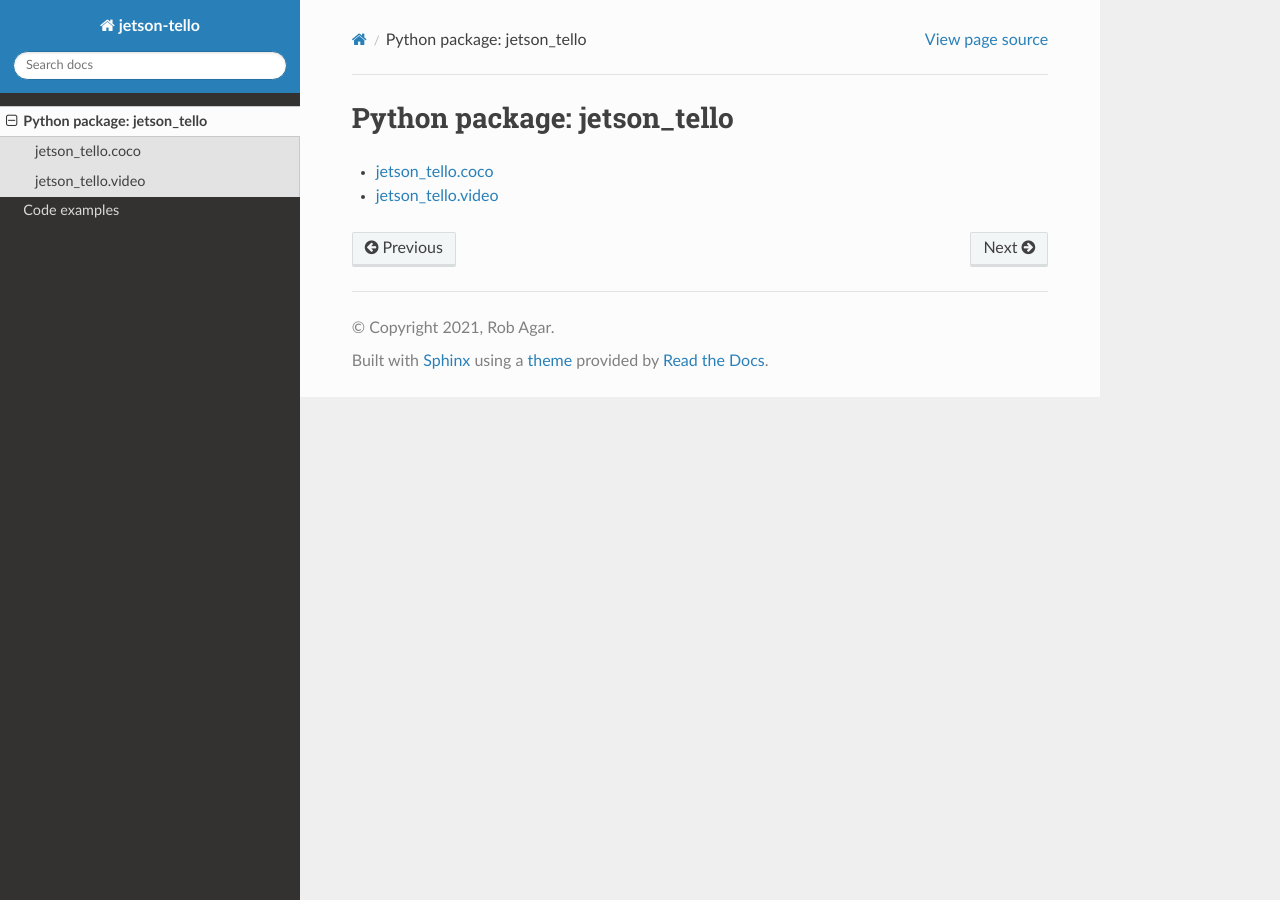
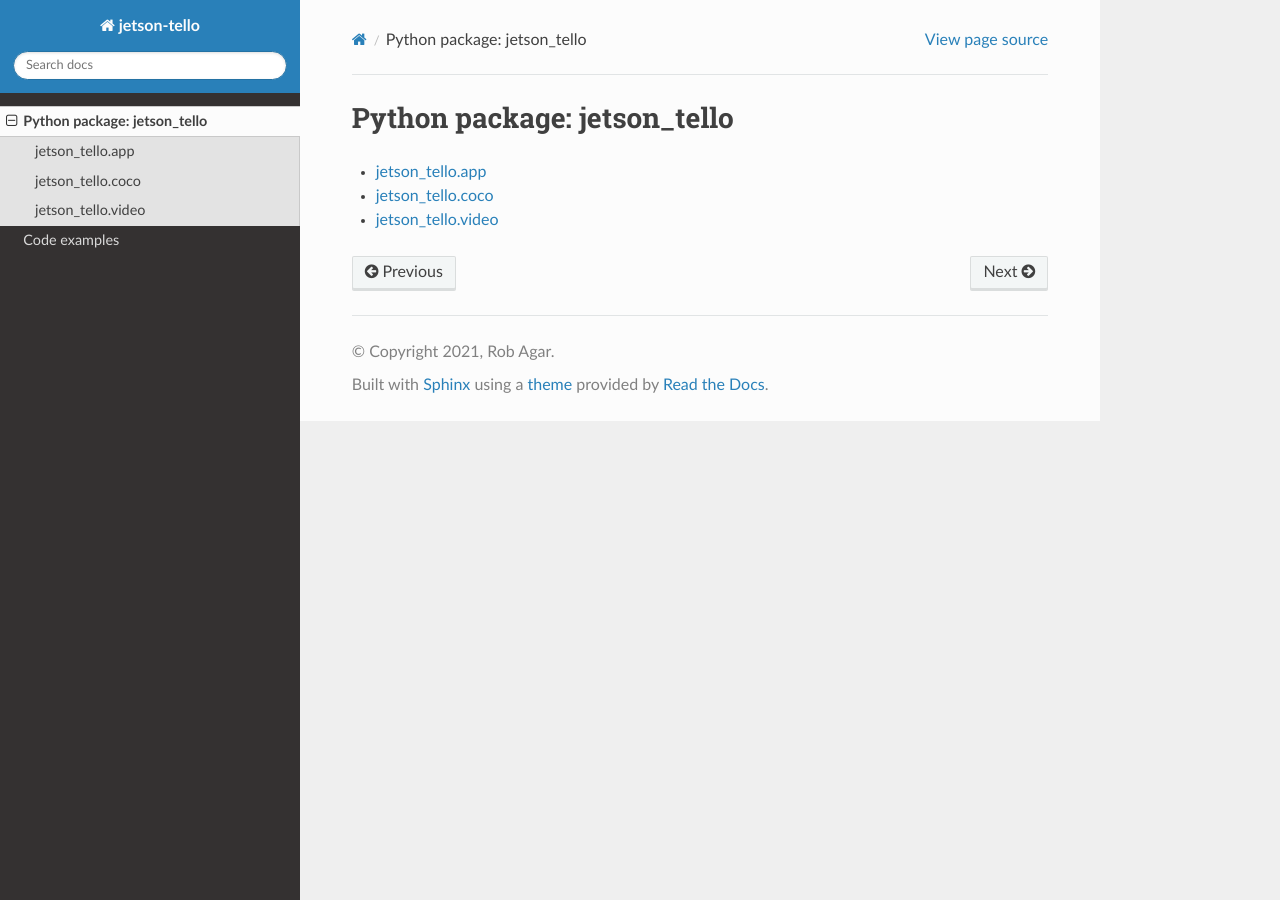
Before and after one commit to robagar/jetson-tello, a Sphinx documentation site: the page built from docs/modules.rst, in a window 1280 px wide. Built offline with Sphinx 7.4.7 and the Read the Docs theme 2.0.0, drawn with Linux system fonts in a browser that asks for light colours.

Commit message:
include jetson_tello.app docs

```diff
--- a/docs/conf.py
+++ b/docs/conf.py
@@ -22,7 +22,7 @@ copyright = '2021, Rob Agar'
 author = 'Rob Agar'
 
 # The full version, including alpha/beta/rc tags
-release = '1.1.4'
+release = '1.1.5'
 
 
 # -- General configuration ---------------------------------------------------
--- a/docs/jetson_tello.rst
+++ b/docs/jetson_tello.rst
@@ -1,3 +1,11 @@
+jetson\_tello.app
+-------------------
+
+.. automodule:: jetson_tello.app
+   :members:
+   :undoc-members:
+   :show-inheritance:
+
 
 jetson\_tello.coco
 -------------------
--- a/setup.py
+++ b/setup.py
@@ -4,7 +4,7 @@ with open("README.md", "r", encoding="utf-8") as fh:
     long_description = fh.read()
 
 setup(name='jetson_tello',
-      version='1.1.4',
+      version='1.1.5',
       description='Tello drone integration with Jetson',
       long_description=long_description,
       long_description_content_type="text/markdown",
```
